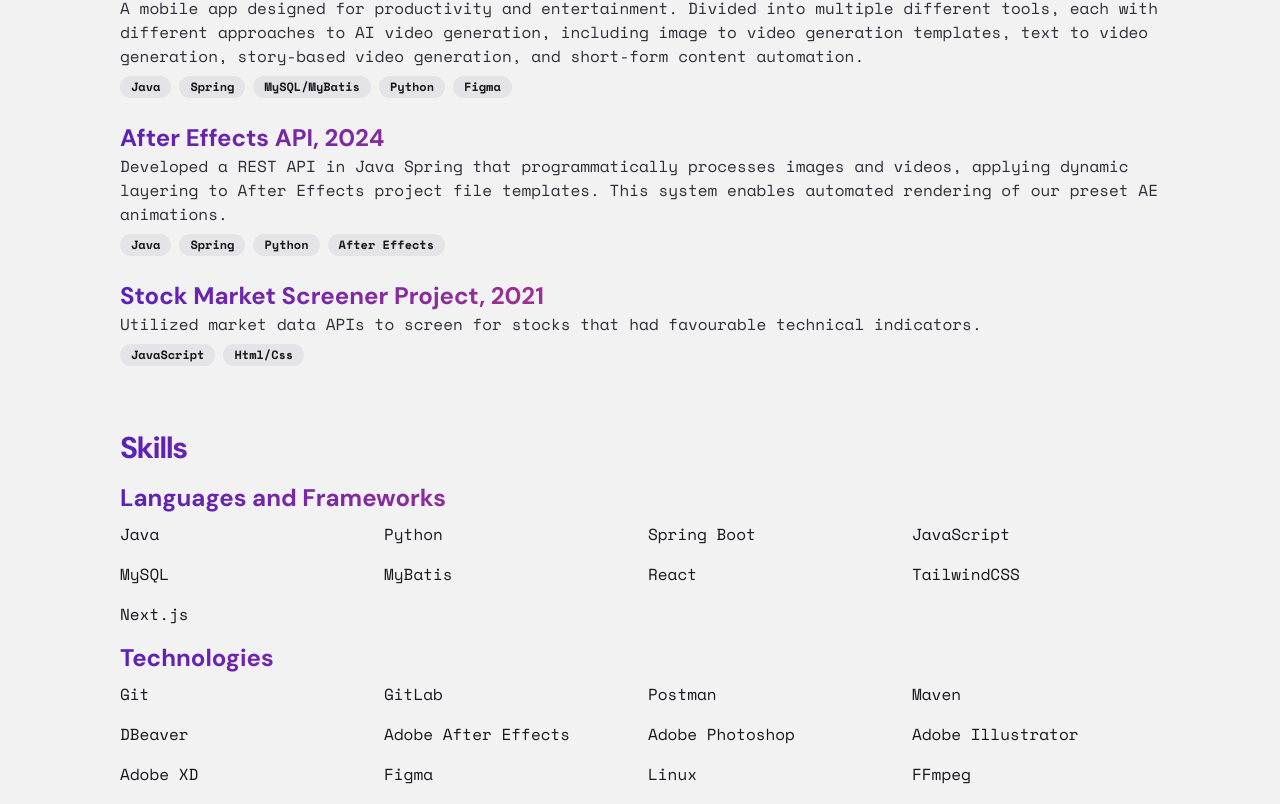
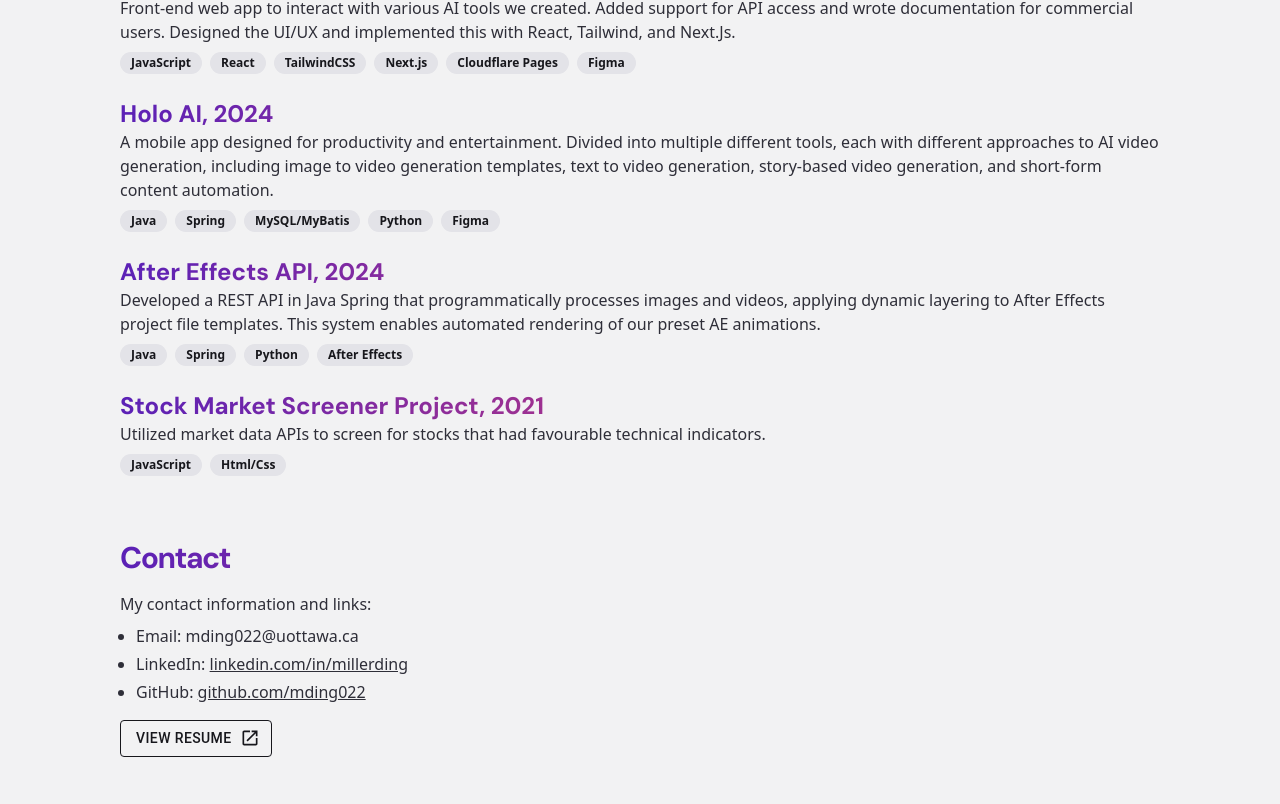
Before and after one commit to mding022/millerding.com, a Next.js app: page / in a window 1280 px wide. Shown: the part 1336-2140 px from the top of the page. Built offline with nearby package versions, Linux system fonts and the light colour scheme.

Commit message:
Add project

```diff
--- a/app/globals.css
+++ b/app/globals.css
@@ -30,16 +30,16 @@
 @keyframes fadeIn {
   from {
     opacity: 0;
-    transform: translateX(-20px);
+    transform: scale(0.9);
   }
   to {
     opacity: 1;
-    transform: translateX(0);
+    transform: scale(1);
   }
 }
 
 .animate-fade-in {
-  animation: fadeIn 1500ms ease-out;
+  animation: fadeIn 800ms ease-out;
 }
 
 @layer base {
--- a/components/portfolio.jsx
+++ b/components/portfolio.jsx
@@ -51,7 +51,7 @@ export default function Component() {
 
   return (
     <div className="flex flex-col min-h-[100dvh] bg-background text-foreground overflow-visible">
-      <main className={`flex-1 container px-4 md:px-6 py-12 md:py-16 lg:py-20 ${animate ? "animate-fade-in" : ""}`}>
+      <main className={`font-sans flex-1 container px-4 md:px-6 py-12 md:py-16 lg:py-20 ${animate ? "animate-fade-in" : ""}`}>
         <section id="about" className="mb-12 md:mb-15 lg:mb-16">
           <h1 className="text-7xl font-extrabold tracking-tighter mb-1 leading-normal">
             Miller Ding
@@ -112,6 +112,20 @@ export default function Component() {
           <h2 className="text-3xl font-bold tracking-tighter mb-4">Projects</h2>
           <div className="grid gap-6">
             <div>
+              <h3 className="text-2xl font-bold">HoloLabs, 2024</h3>
+              <p className="text-muted-foreground">
+                Front-end web app to interact with various AI tools we created. Added support for API access and wrote documentation for commercial users. Designed the UI/UX and implemented this with React, Tailwind, and Next.Js.
+              </p>
+              <div className="mt-2 flex gap-2">
+                <Badge>JavaScript</Badge>
+                <Badge>React</Badge>
+                <Badge>TailwindCSS</Badge>
+                <Badge>Next.js</Badge>
+                <Badge>Cloudflare Pages</Badge>
+                <Badge>Figma</Badge>
+              </div>
+            </div>
+            <div>
               <h3 className="text-2xl font-bold">Holo AI, 2024</h3>
               <p className="text-muted-foreground">
                 A mobile app designed for productivity and
@@ -155,44 +169,6 @@ export default function Component() {
             </div>
           </div>
         </section>
-        <section id="skills" className="mb-10 md:mb-14 lg:mb-16">
-          <h2 className="text-3xl font-bold tracking-tighter mb-4">Skills</h2>
-          <div className="grid grid-cols-2 sm:grid-cols-3 md:grid-cols-4 gap-4">
-            <div className="col-span-2 sm:col-span-3 md:col-span-4">
-              <h3 className="text-2xl font-bold mb-2">Languages and Frameworks</h3>
-              <div className="grid grid-cols-2 sm:grid-cols-3 md:grid-cols-4 gap-4">
-                <div>Java</div>
-                <div>Python</div>
-                <div>Spring Boot</div>
-                <div>JavaScript</div>
-                <div>MySQL</div>
-                <div>MyBatis</div>
-                <div>React</div>
-                <div>TailwindCSS</div>
-                <div>Next.js</div>
-              </div>
-            </div>
-            <div className="col-span-2 sm:col-span-3 md:col-span-4">
-              <h3 className="text-2xl font-bold mb-2">Technologies</h3>
-              <div className="grid grid-cols-2 sm:grid-cols-3 md:grid-cols-4 gap-4">
-                <div>Git</div>
-                <div>GitLab</div>
-                <div>Postman</div>
-                <div>Maven</div>
-                <div>DBeaver</div>
-                <div>Adobe After Effects</div>
-                <div>Adobe Photoshop</div>
-                <div>Adobe Illustrator</div>
-                <div>Adobe XD</div>
-                <div>Figma</div>
-                <div>Linux</div>
-                <div>FFmpeg</div>
-                <div>Cloud Infrastructure Deployment</div>
-                <div>Alibaba Elastic Compute Service (ECS)</div>
-              </div>
-            </div>
-          </div>
-        </section>
         <section id="contact" className="mb-10 md:mb-14 lg:mb-16">
           <h2 className="text-3xl font-bold tracking-tighter mb-4">Contact</h2>
           <div className="grid gap-6">
```
